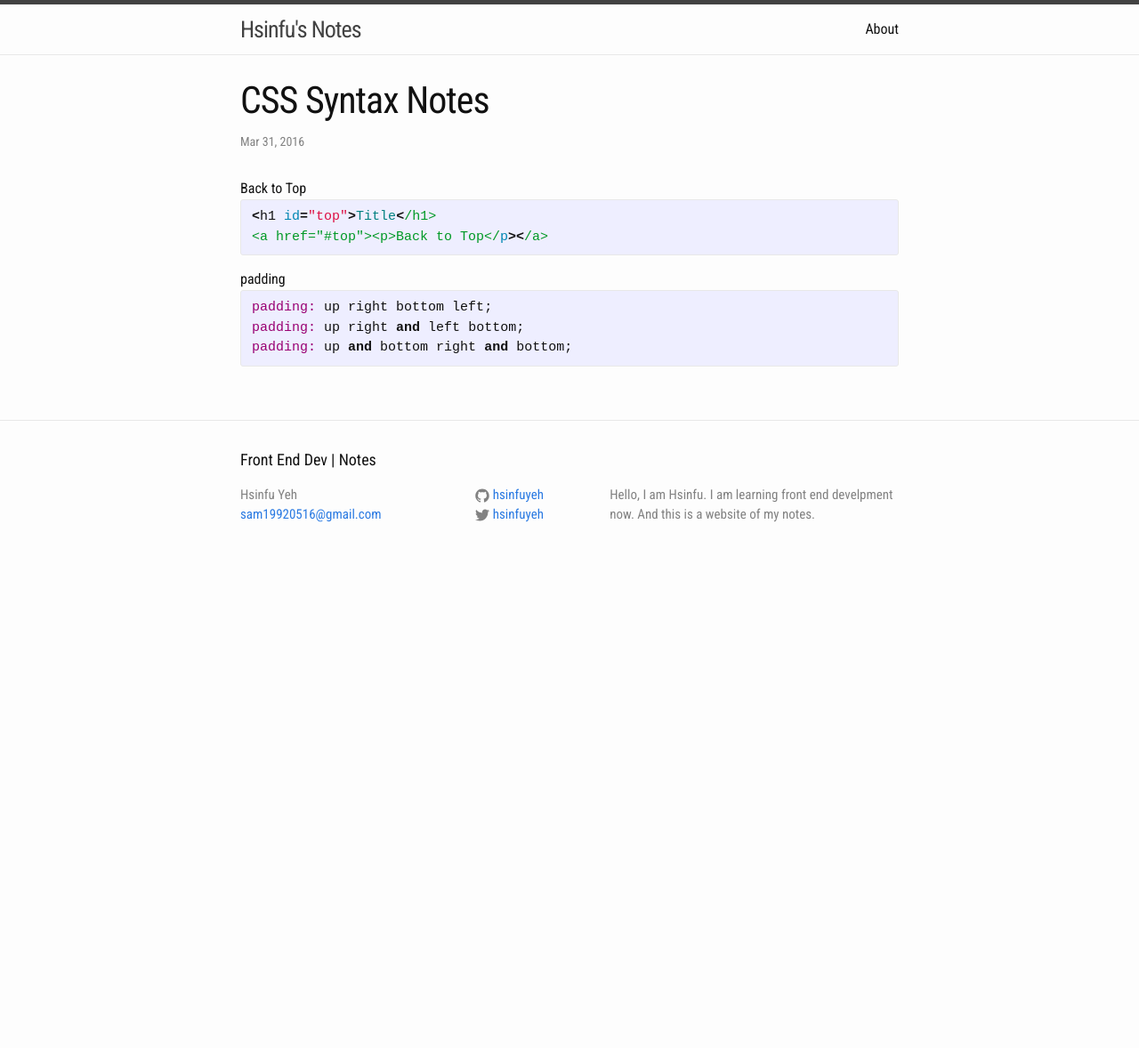
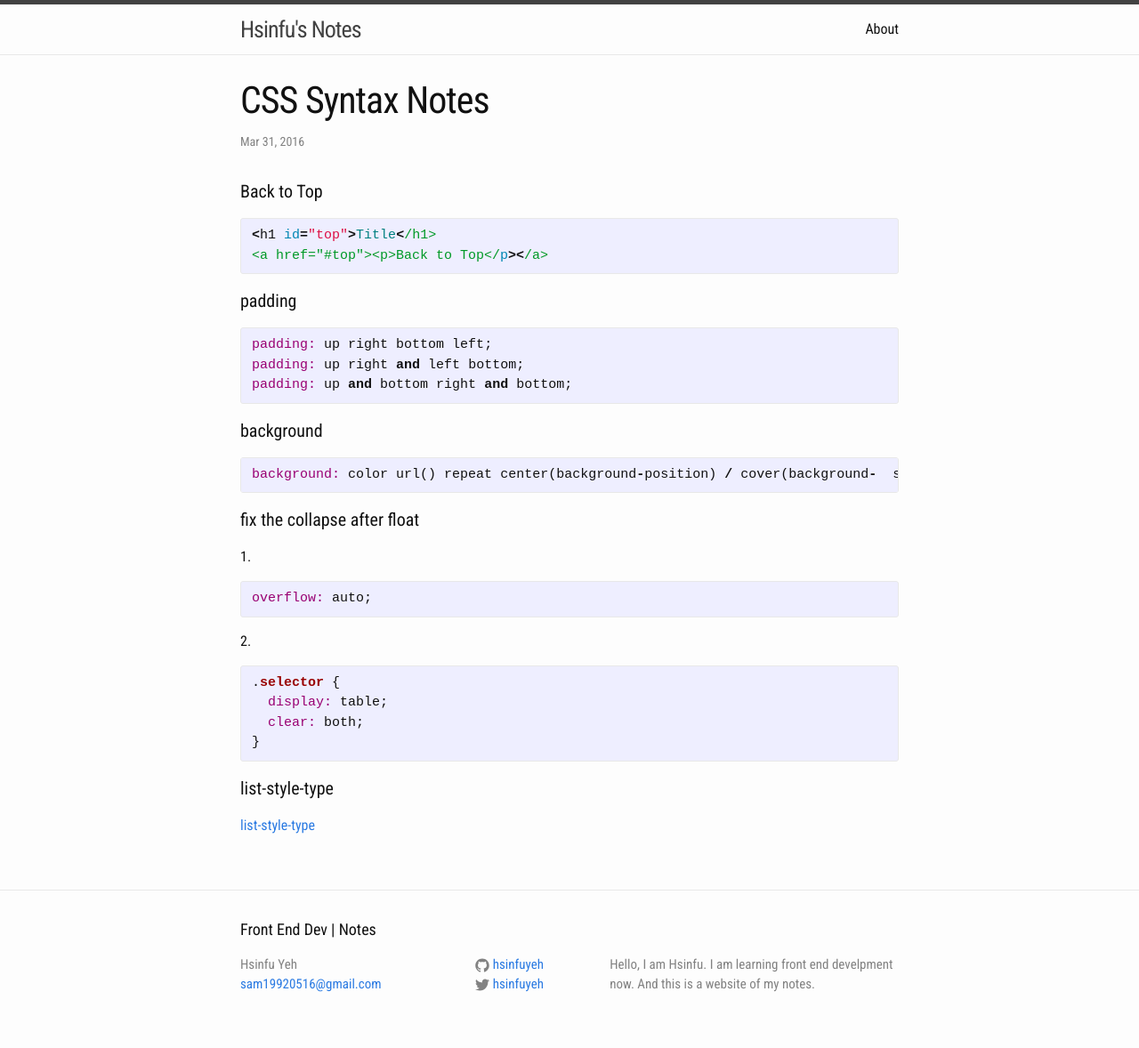
Before and after one commit to hsinfuyeh/hsinfuyeh.github.io, a Jekyll site: the page built from _posts/2016-03-31-css-syntax-note.markdown, in a window 1280 px wide. Shown: the whole page at 89% size. Built offline with Jekyll 4.4.1, drawn with Linux system fonts in a browser that asks for light colours; before the commit the page ends 900 px from its top, so only the background shows below that.

Commit message:
add notes

```diff
--- a/_posts/2016-03-31-css-syntax-note.markdown
+++ b/_posts/2016-03-31-css-syntax-note.markdown
@@ -4,15 +4,53 @@ title:  "CSS Syntax Notes"
 date:   2016-03-31 20:17:00 +0800
 categories: jekyll update
 ---
-<bold>Back to Top</bold>
+<h4>Back to Top</h4>
 {% highlight ruby %}
 <h1 id="top">Title</h1>
 <a href="#top"><p>Back to Top</p></a>
 {% endhighlight %}
 
-<bold>padding</bold>
+<h4>padding</h4>
 {% highlight ruby %}
 padding: up right bottom left;
 padding: up right and left bottom;
 padding: up and bottom right and bottom;
 {% endhighlight %}
+
+<h4>background</h4>
+{% highlight ruby %}
+background: color url() repeat center(background-position) / cover(background-  size)
+{% endhighlight %}
+
+<h4>fix the collapse after float</h4>
+1.
+{% highlight ruby %}
+overflow: auto;
+{% endhighlight %}
+
+2.
+{% highlight ruby %}
+.selector {
+  display: table;
+  clear: both;
+}
+{% endhighlight %}
+
+<h4>list-style-type</h4>
+[list-style-type][list-style-type]
+
+
+
+
+
+
+
+
+
+
+
+
+
+
+
+[list-style-type]:https://developer.mozilla.org/en-US/docs/Web/CSS/list-style-type
```
